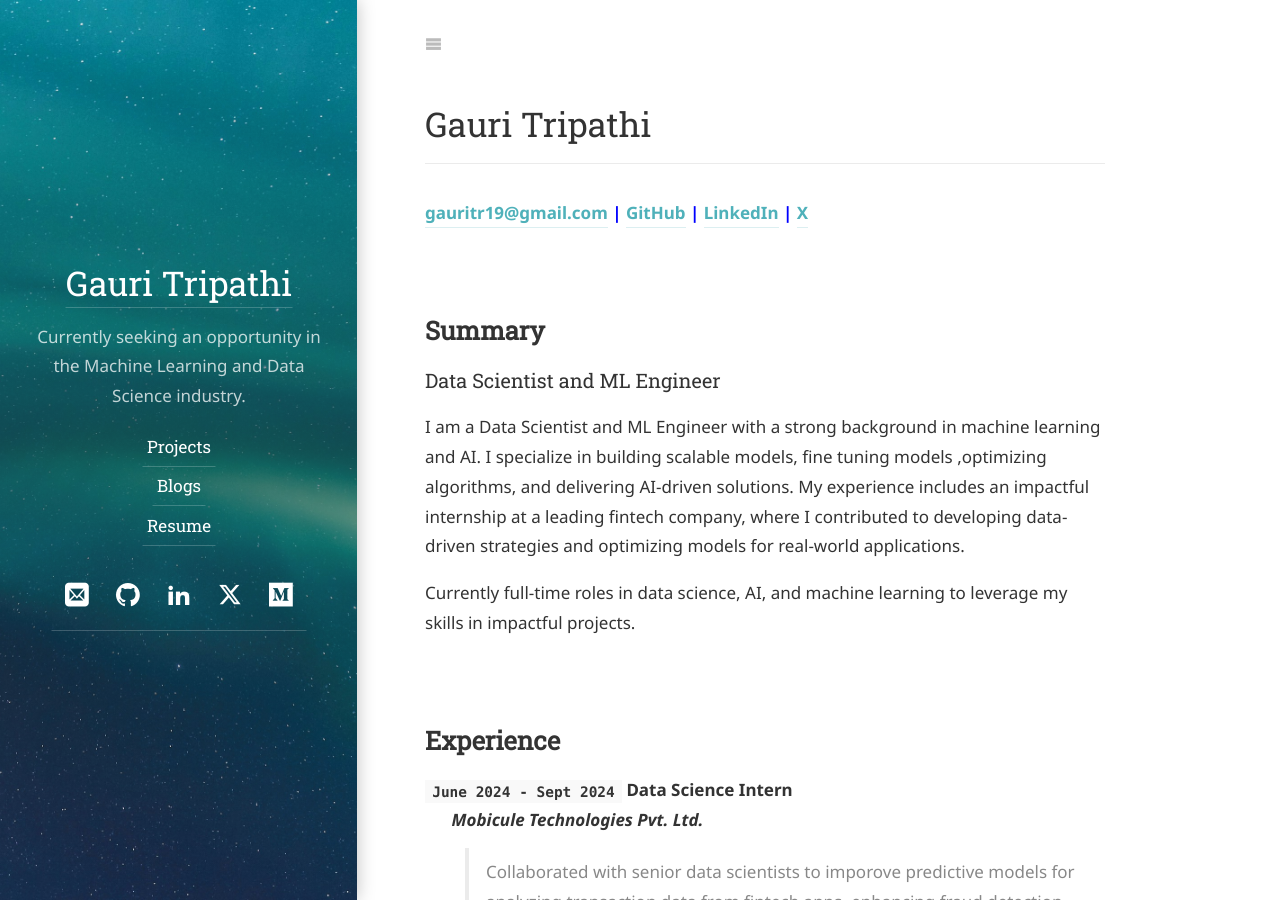
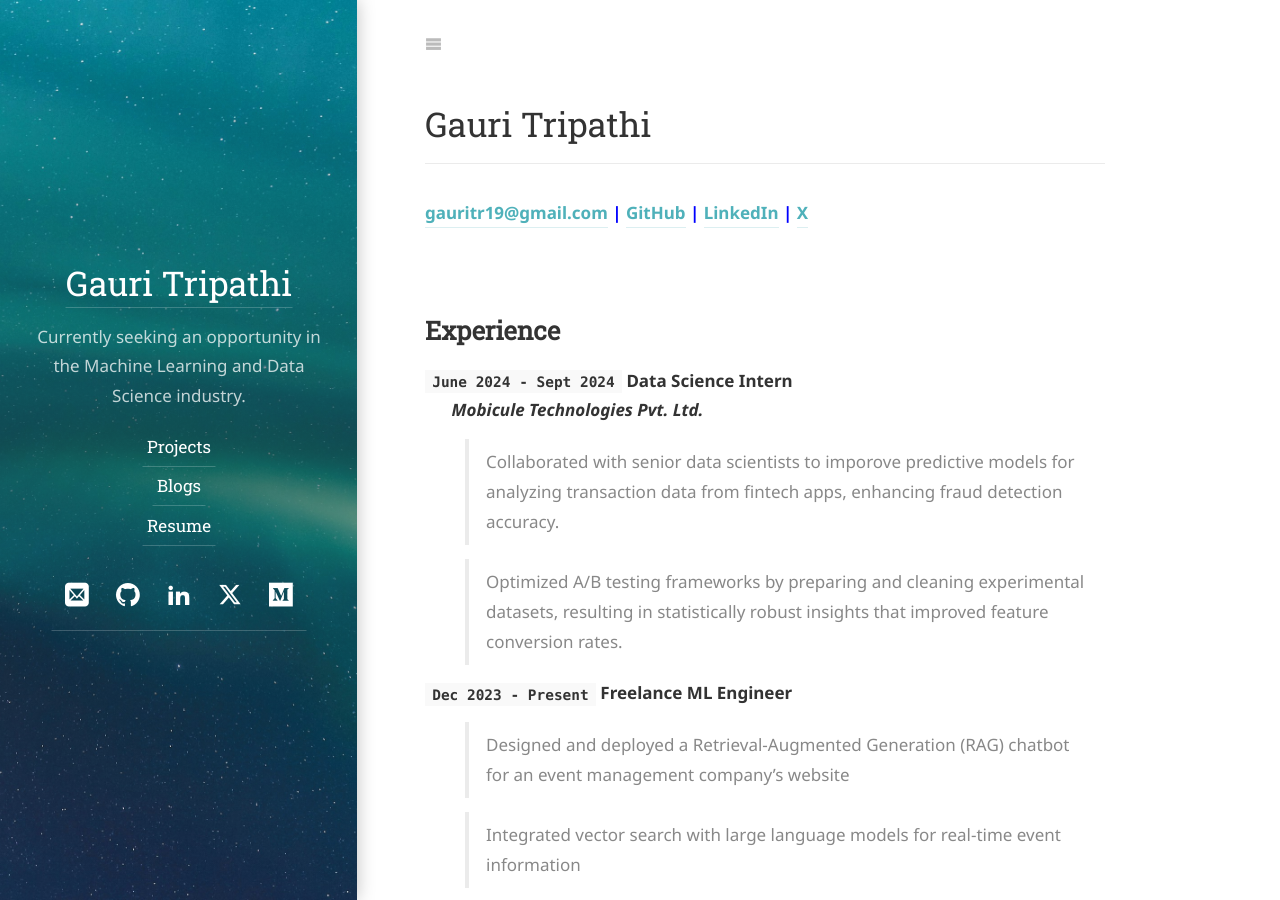
Before and after one commit to Gauri-Tripathi/Gauri-Tripathi.github.io, a Jekyll site: the page built from about.md, in a window 1280 px wide and 900 px high. Built offline with Jekyll 4.4.1, drawn with Linux system fonts in a browser that asks for light colours; some web fonts are replaced; our own code applies the rules of GitHub Pages for plain Markdown files.

Commit message:
some changes

```diff
--- a/_data/authors.yml
+++ b/_data/authors.yml
@@ -8,7 +8,7 @@ author1:
   # Used at the bottom of each page and at the top of the `about` layout
   # Markdown enabled, can use multiple paragraphs (enabled by `|`)
   about:             |
-    I am a Machine Learning Engineer and Data Scientist fueled by a passion for advancing AI research and delivering real-world impact.
+    I am a Machine Learning Engineer and Data Scientist woth a passion for advancing AI research and delivering real-world impact.
       With over a year of hands-on experience, I specialize in crafting scalable, AI-driven solutions that enhance decision-making,
       streamline complex processes, and create meaningful user experiences. My expertise spans end-to-end model development,
       from designing high-performance systems to deploying innovative applications like multimodal recommendation engines and fine-tuned conversational AI.
--- a/about.md
+++ b/about.md
@@ -8,19 +8,13 @@
 |
 <a href="https://x.com/Gauri_the_great" target="_blank">X</a>**</span>
 
-## **Summary**
-### Data Scientist and ML Engineer
-
-I am a Data Scientist and ML Engineer with a strong background in machine learning and AI. I specialize in building scalable models, fine tuning models ,optimizing algorithms, and delivering AI-driven solutions. My experience includes an impactful internship at a leading fintech company, where I contributed to developing data-driven strategies and optimizing models for real-world applications.
-
-Currently  full-time roles in data science, AI, and machine learning to leverage my skills in impactful projects.
-
 
 ## **Experience**
 
 `June 2024 - Sept 2024` **Data Science Intern**
 &nbsp; &nbsp; &nbsp; _Mobicule Technologies Pvt. Ltd._
 : > Collaborated with senior data scientists to imporove predictive models for analyzing transaction data from fintech apps, enhancing fraud detection accuracy.
+: > Optimized A/B testing frameworks by preparing and cleaning experimental datasets, resulting in statistically robust insights that improved feature conversion rates.
 
 
 `Dec 2023 - Present` **Freelance ML Engineer**
```
Also changed, not shown: other parts of about.md (+1 -1 lines).
